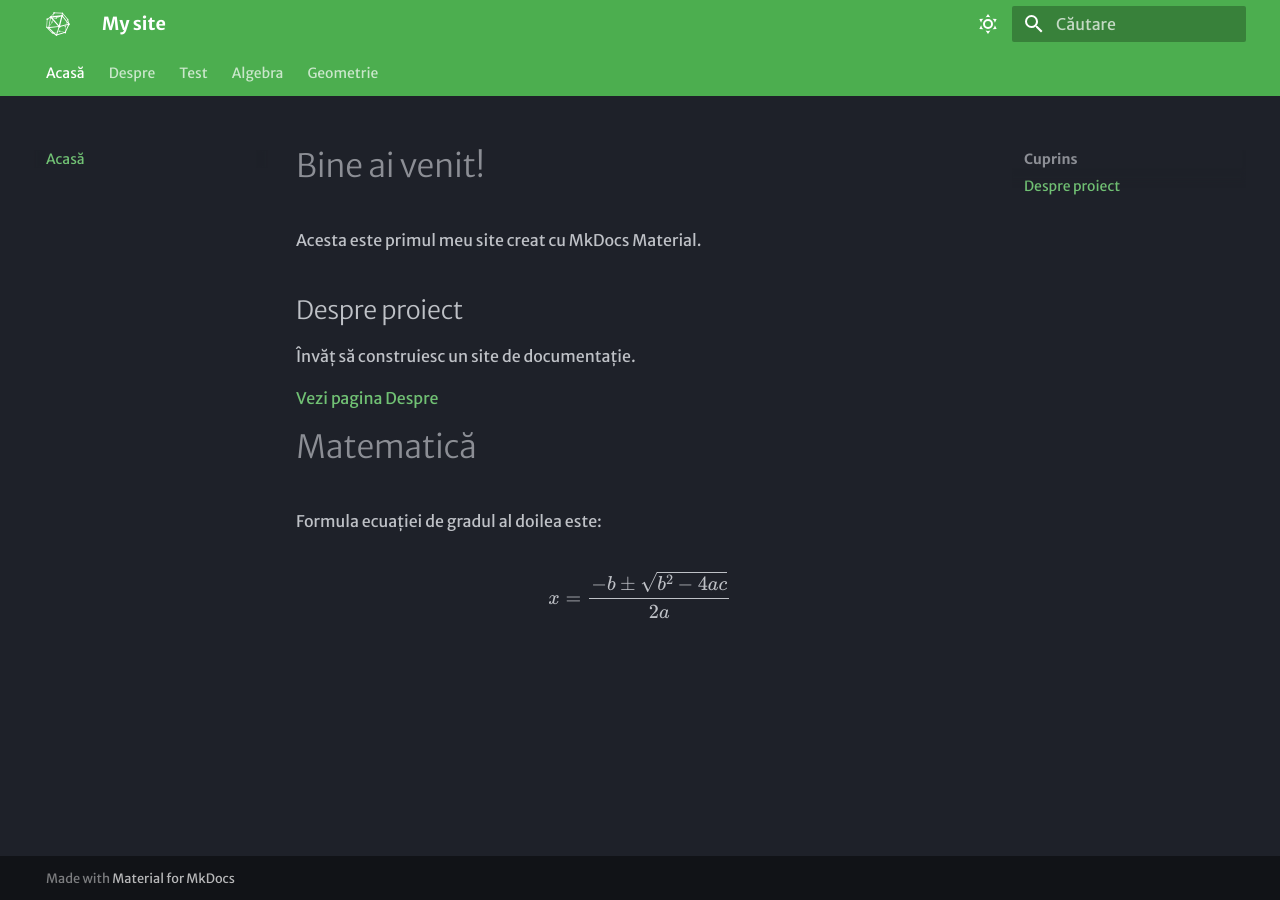
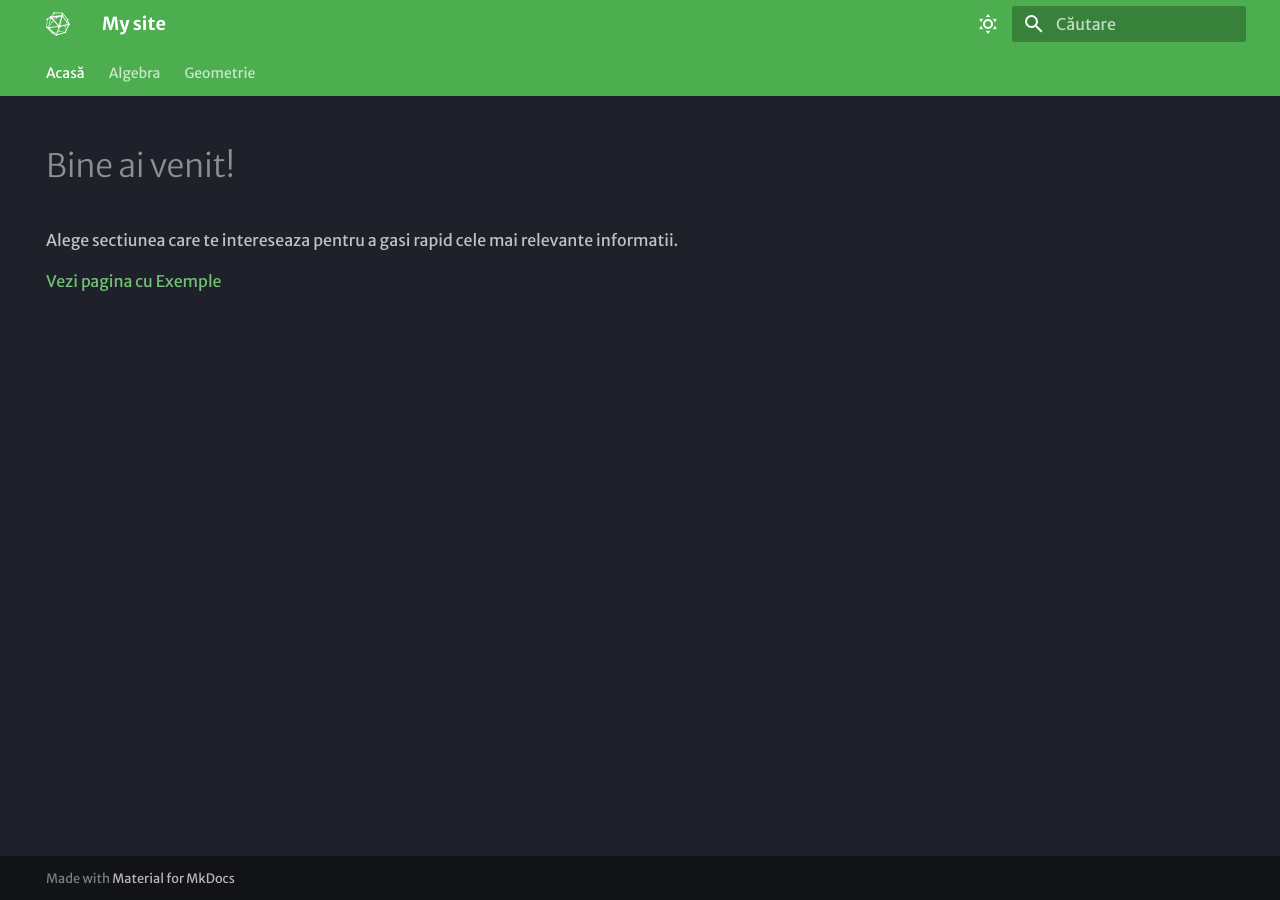
Before and after one commit to CeGtHb/MkDocs-MaterialDemo, an MkDocs documentation site: the page built from docs/index.md, in a window 1280 px wide. Built offline with MkDocs 1.6.1 and Material for MkDocs 9.7.7, drawn with Linux system fonts in a browser that asks for light colours; some web fonts are replaced.

Commit message:
Actualizare documentatie

```diff
--- a/docs/index.md
+++ b/docs/index.md
@@ -1,18 +1,9 @@
+---
+hide:
+  - navigation
+---
 # Bine ai venit!
 
-Acesta este primul meu site creat cu MkDocs Material.
+Alege sectiunea care te intereseaza pentru a gasi rapid cele mai relevante informatii.
 
-## Despre proiect
-
-Învăț să construiesc un site de documentație.
-
-[Vezi pagina Despre](despre.md)
-
-
-# Matematică
-
-Formula ecuației de gradul al doilea este:
-
-$$
-x = \frac{-b \pm \sqrt{b^2 - 4ac}}{2a}
-$$
+[Vezi pagina cu Exemple](code-examples.md)
--- /dev/null
+++ b/docs/stylesheets/extra.css
@@ -0,0 +1,18 @@
+/* Subcapitole expandabile: Ecuatii, Polinoame etc. */
+.md-nav--primary .md-nav__item--nested > .md-nav__link {
+    font-weight: 700;
+    color: #81c784;
+    border-left: 3px solid #81c784;
+    padding-left: 10px;
+    border-bottom: 1px solid rgba(150, 150, 150, 0.25);
+    padding-bottom: 8px;
+}
+
+/* Pagina principala a sectiunii: Algebra */
+.md-nav--primary > .md-nav__list > .md-nav__item > .md-nav__link {
+    color: #e5e7eb;
+    font-weight: 700;
+    font-size: 0.85rem;
+    border-left: none;
+    padding-left: 0;
+}
--- a/mkdocs.yml
+++ b/mkdocs.yml
@@ -1,11 +1,14 @@
 site_name: My site
 site_url: https://cegthb.github.io/MkDocs-MaterialDemo/
+extra_css:
+  - stylesheets/extra.css
 theme:
   name: material
   language: ro
   features:
     - navigation.tabs
-    #- navigation.tabs.sticky
+    - navigation.expand
+    - navigation.indexes
   font:
     text: Merriweather Sans
     code: Red Hat Mono
@@ -54,12 +57,12 @@ extra_javascript:
 
 nav:
   - Acasă: index.md
-  - Despre: despre.md
-  - Test:
-    - code-examples.md
   - Algebra:
-    - algebra/alg-page1.md
-    - algebra/alg-page2.md
+    - Introducere: algebra/index.md
+    - Ecuații:
+      - Gradul I: algebra/ecuatii/grad1.md
+      - Gradul II: algebra/ecuatii/grad2.md
+
   - Geometrie:
     - geometrie/geo-page1.md
     - geometrie/geo-page2.md
```
Also changed, not shown: docs/algebra/alg-page1.md (deleted, +0 -1 lines), docs/algebra/alg-page2.md (deleted, +0 -1 lines), docs/algebra/ecuatii/grad1.md (added, +83 -0 lines), docs/algebra/ecuatii/grad2.md (added, +83 -0 lines), docs/algebra/index.md (added, +5 -0 lines), docs/despre.md (deleted, +0 -3 lines).
